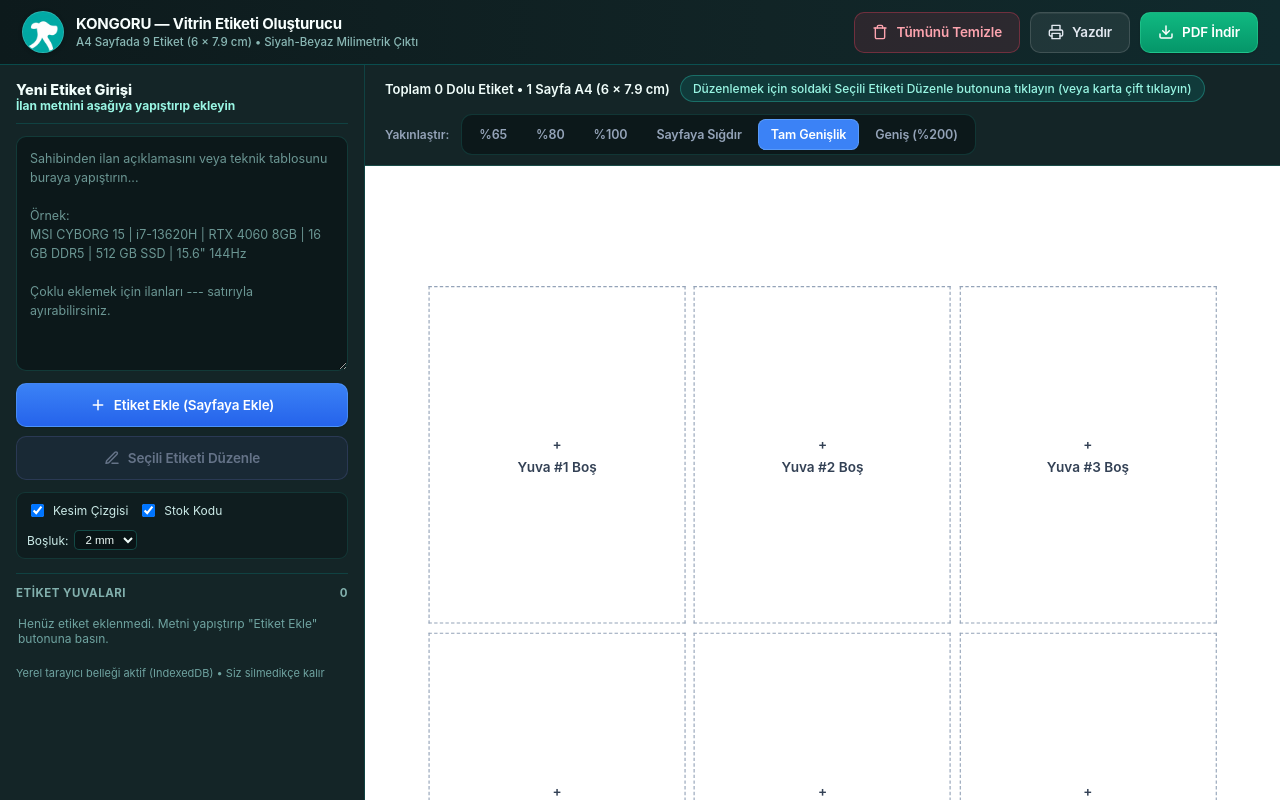
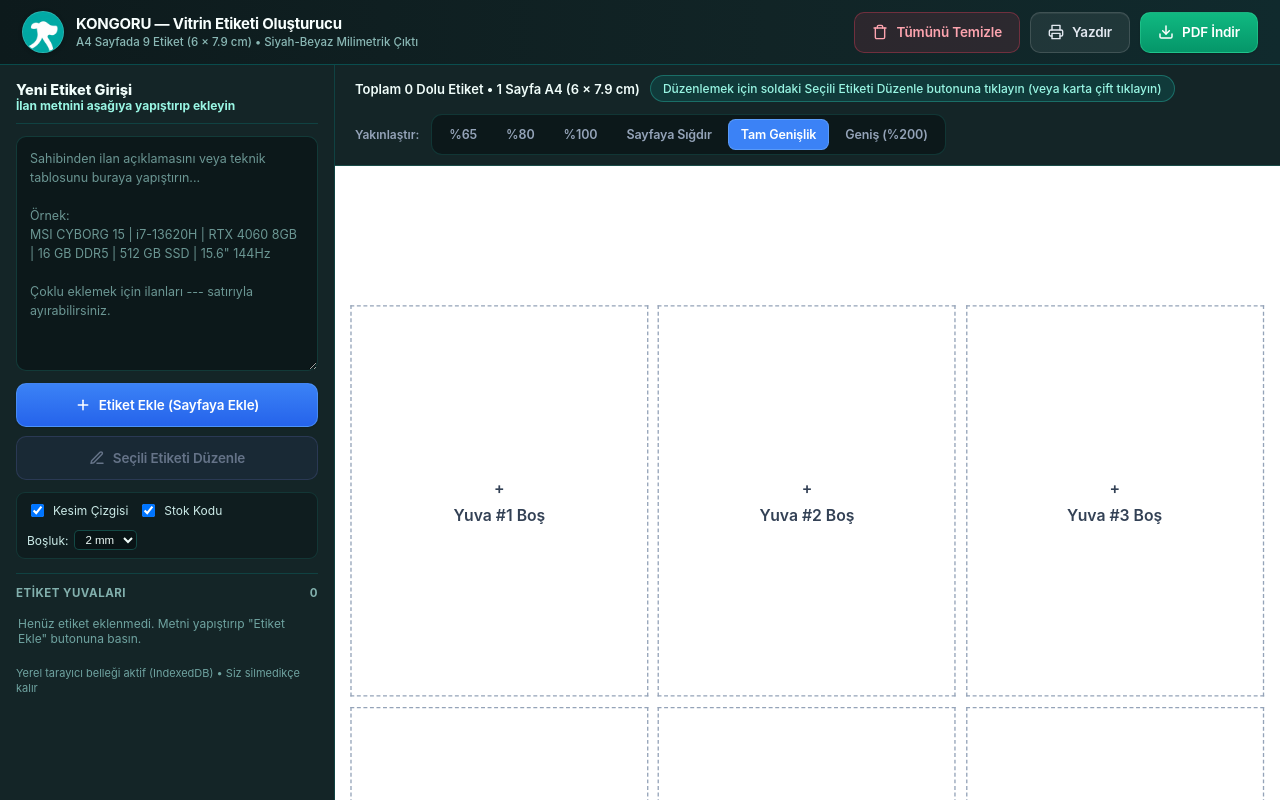
Before and after one commit to MustafaG07/etiket, a React (Vite) app: page / in a window 1280 px wide. Built offline with nearby package versions, Linux system fonts and the light colour scheme.

Commit message:
Make Tam Genişlik preview wider and more readable

```diff
--- a/src/components/PreviewArea.tsx
+++ b/src/components/PreviewArea.tsx
@@ -17,6 +17,8 @@ interface PreviewAreaProps {
 const MM_TO_CSS_PX = 96 / 25.4;
 const SHEET_W_PX = Math.round(210 * MM_TO_CSS_PX * 10) / 10; // ~793.7px
 const SHEET_H_PX = Math.round(297 * MM_TO_CSS_PX * 10) / 10; // ~1122.5px
+// 3x3 label grid (184mm) + 4mm breathing room so Tam Genişlik fills screen without wasted A4 margins
+const GRID_FIT_W_PX = Math.round(188 * MM_TO_CSS_PX * 10) / 10; // ~710.5px
 
 const ZOOM_OPTIONS: { value: ZoomSetting; label: string }[] = [
   { value: 0.65, label: "%65" },
@@ -77,8 +79,8 @@ export function PreviewArea({
 
   const effectiveScale = (() => {
     if (settings.zoom === "fit") {
-      const pad = viewportWidth <= 700 ? 4 : 16;
-      return Math.min(1.25, Math.max(0.25, (viewportWidth - pad) / SHEET_W_PX));
+      const pad = viewportWidth <= 700 ? 4 : 12;
+      return Math.min(2.4, Math.max(0.25, (viewportWidth - pad) / GRID_FIT_W_PX));
     }
     if (settings.zoom === "fit-page") {
       if (viewportWidth <= 700) {
@@ -93,11 +95,11 @@ export function PreviewArea({
 
   const scaledW = Math.round(SHEET_W_PX * effectiveScale);
   const scaledH = Math.round(SHEET_H_PX * effectiveScale);
-  const needsHorizontalPan = scaledW > viewportWidth - 2;
+  const needsHorizontalPan = settings.zoom !== "fit" && scaledW > viewportWidth - 2;
   const wrapperWidthStyle = needsHorizontalPan ? `${scaledW}px` : "100%";
   const centerLeftOffset = needsHorizontalPan
     ? 0
-    : Math.max(0, Math.floor((viewportWidth - scaledW) / 2));
+    : Math.floor((viewportWidth - scaledW) / 2);
 
   const gridClasses = [
     "label-grid",
--- a/src/styles/app.css
+++ b/src/styles/app.css
@@ -302,7 +302,7 @@
       flex: 1;
       min-height: 0;
       display: grid;
-      grid-template-columns: 365px minmax(0, 1fr);
+      grid-template-columns: 335px minmax(0, 1fr);
       grid-template-rows: minmax(0, 1fr);
       overflow: hidden;
     }
```
